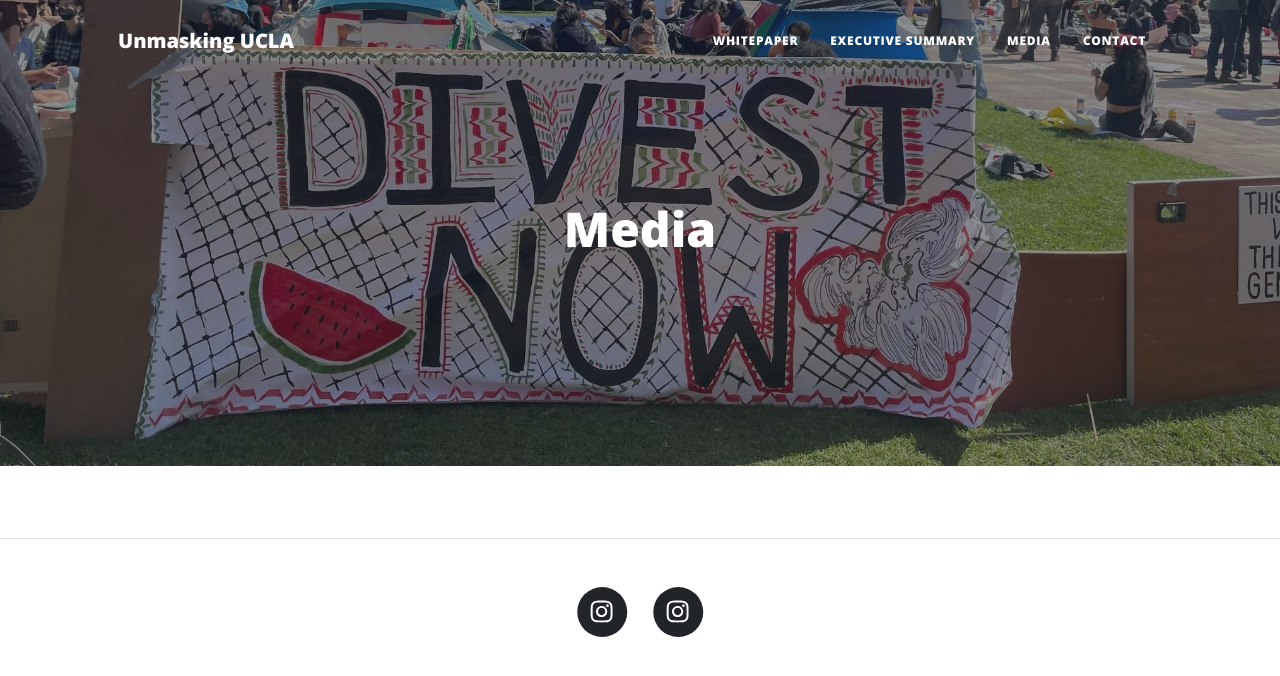
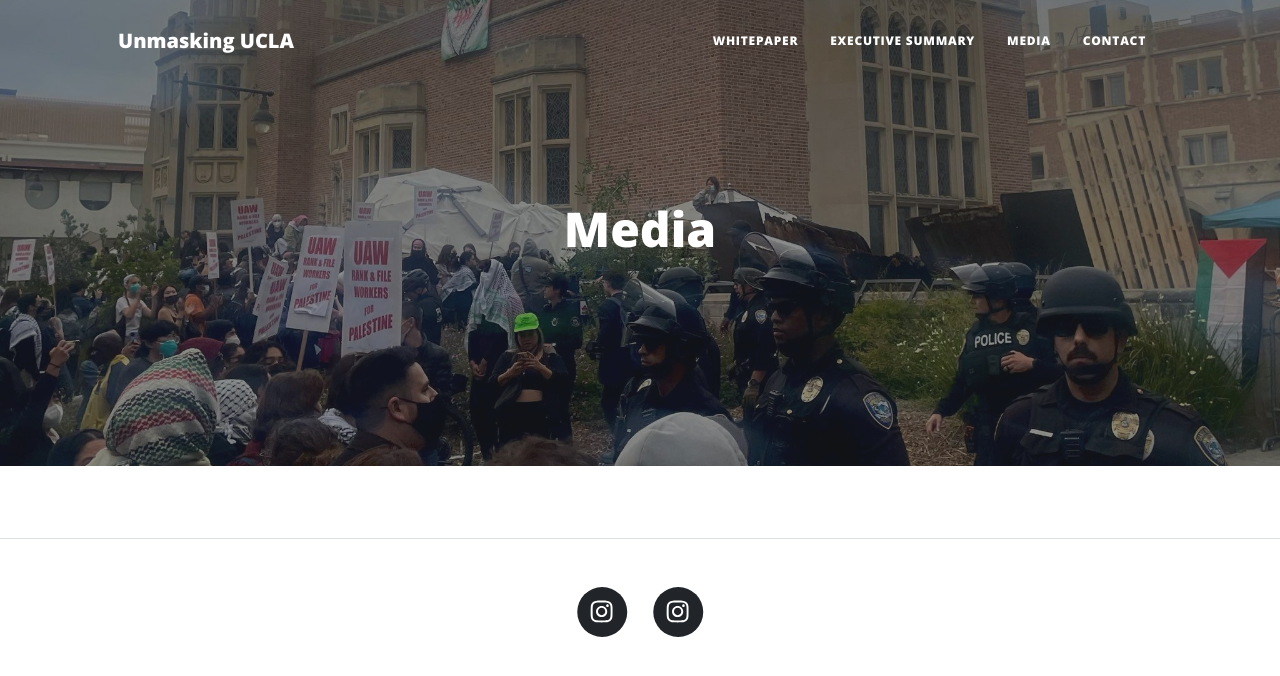
Before and after one commit to unmasking-ucla/unmasking-ucla.github.io, a Jekyll site: the page built from media.html, in a window 1280 px wide. Shown: the top 676 px of the page. Built offline with Jekyll 4.4.1, drawn with Linux system fonts in a browser that asks for light colours; nearby versions of some CDN libraries.

Commit message:
Update media.html

```diff
--- a/media.html
+++ b/media.html
@@ -2,7 +2,7 @@
 layout: default
 ---
 <!-- Page Header-->
-<header class="masthead" style="background-image: url('/assets/img/divest-banner.jpeg')">
+<header class="masthead" style="background-image: url('/assets/img/uaw-police.jpeg')">
     <div class="container position-relative px-4 px-lg-5">
         <div class="row gx-4 gx-lg-5 justify-content-center">
             <div class="col-md-10 col-lg-8 col-xl-7">
```
